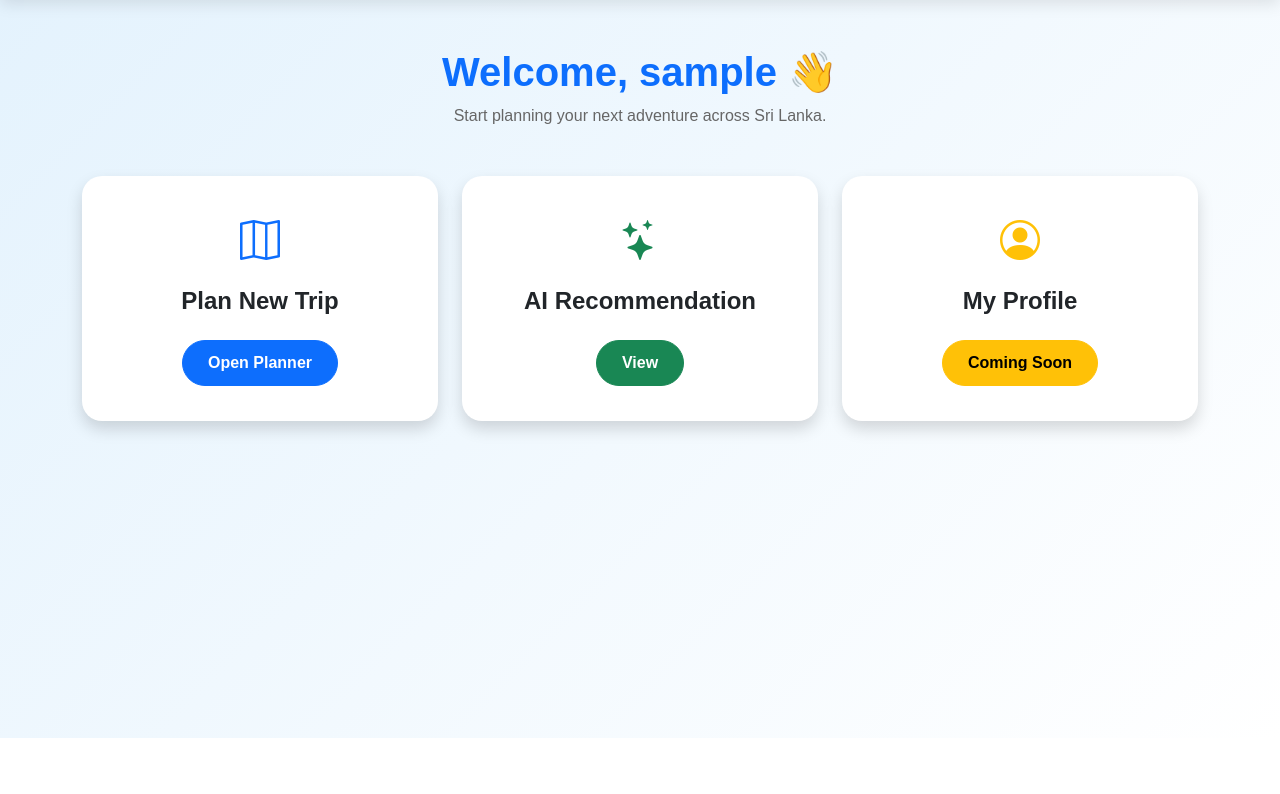
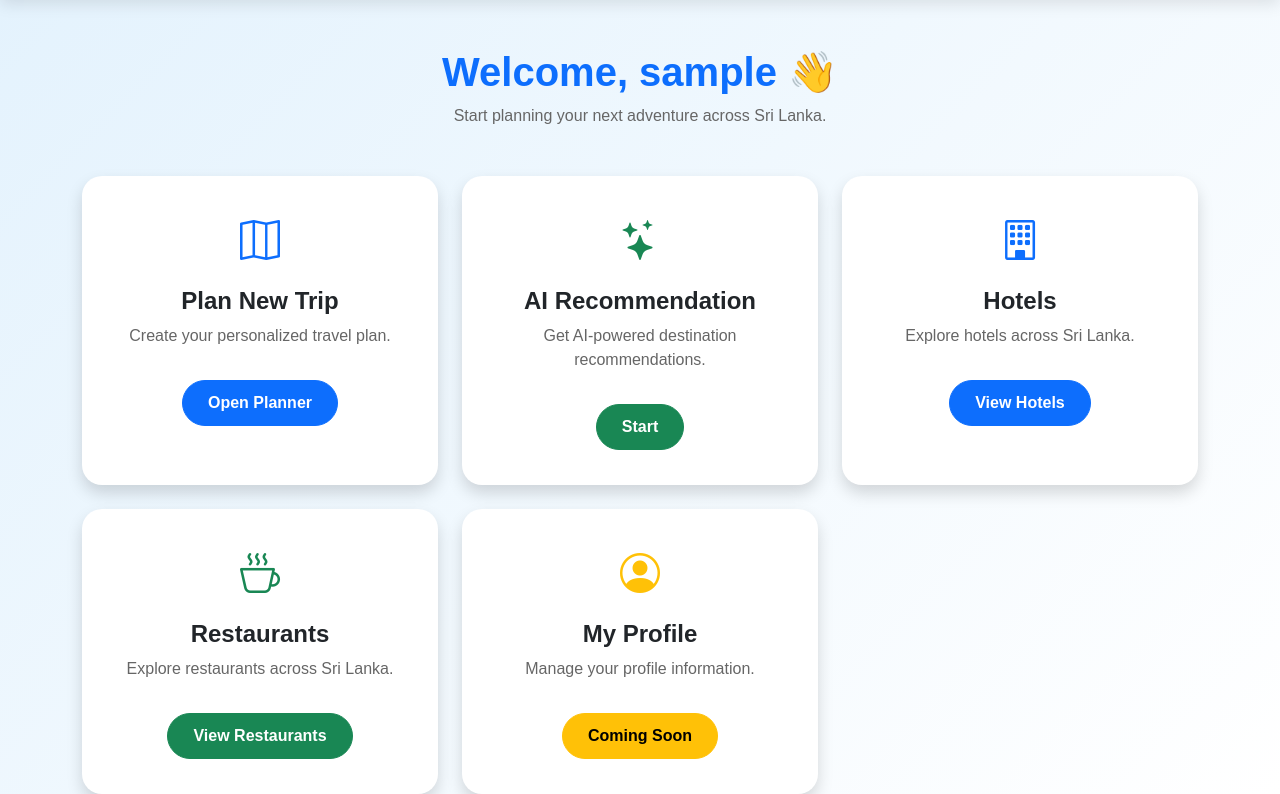
Before and after one commit to kannansubittika-sudo/AI-Tour-Sri-Lanka, a Flask app: page /dashboard in a window 1280 px wide. Shown: the part 62-856 px from the top of the page. Before the commit the page ends 800 px from the top, so only its background shows below. Run offline with Flask 3, Linux system fonts and the light colour scheme; the visitor is signed in with stand-in values (Sample User, id 1); parts of the project's set-up code (start-up, migrations or seed data) failed here and were passed over; some libraries are stand-ins or nearby versions.

Commit message:
Update dashboard navigation and travel features

```diff
--- a/app.py
+++ b/app.py
@@ -255,7 +255,10 @@ def recommend():
         "Panama Beach": "panama_beach.jpg",
         "Sinharaja Forest": "sinharaja_forest.jpg",
         "Thiruketheeswaram Temple": "thiruketheeswaram_temple.jpg",
-        "Lankathilaka_temple": "lankathilaka_temple.jpg"
+        "Lankathilaka_temple": "lankathilaka_temple.jpg",
+        "Iranamadu Tank": "iranamadu_tank.jpg",
+       "Haputale": "haputale.jpeg",
+       "Gangaramaya Temple": "gangaramaya_temple.jpeg"
     }
 
     image_name = image_map.get(predicted_place, "default.jpg")
--- a/templates/dashboard.html
+++ b/templates/dashboard.html
@@ -4,15 +4,17 @@
 <head>
     <meta charset="UTF-8">
     <meta name="viewport" content="width=device-width, initial-scale=1.0">
+
     <title>Dashboard | AI Tour Sri Lanka</title>
 
-    <link href="https://cdn.jsdelivr.net/npm/bootstrap@5.3.7/dist/css/bootstrap.min.css" rel="stylesheet">
+    <link href="https://cdn.jsdelivr.net/npm/bootstrap@5.3.7/dist/css/bootstrap.min.css"
+          rel="stylesheet">
 
     <link rel="stylesheet"
-        href="https://cdn.jsdelivr.net/npm/bootstrap-icons@1.13.1/font/bootstrap-icons.min.css">
+          href="https://cdn.jsdelivr.net/npm/bootstrap-icons@1.13.1/font/bootstrap-icons.min.css">
 
     <link rel="stylesheet"
-        href="{{ url_for('static', filename='css/dashboard.css') }}">
+          href="{{ url_for('static', filename='css/dashboard.css') }}">
 </head>
 
 <body>
@@ -32,6 +34,7 @@
     </div>
 </nav>
 
+
 <div class="container mt-5">
 
     <div class="text-center mb-5">
@@ -44,20 +47,29 @@
 
     </div>
 
+
     <div class="row g-4">
+
 
         <!-- Plan New Trip -->
         <div class="col-md-4">
 
-            <div class="card shadow">
+            <div class="card shadow h-100">
 
                 <div class="card-body text-center">
 
                     <i class="bi bi-map fs-1 text-primary"></i>
 
-                    <h4 class="mt-3">Plan New Trip</h4>
+                    <h4 class="mt-3">
+                        Plan New Trip
+                    </h4>
 
-                    <a href="/planner" class="btn btn-primary mt-3">
+                    <p>
+                        Create your personalized travel plan.
+                    </p>
+
+                    <a href="/planner"
+                       class="btn btn-primary mt-3">
                         Open Planner
                     </a>
 
@@ -67,10 +79,11 @@
 
         </div>
 
+
         <!-- AI Recommendation -->
         <div class="col-md-4">
 
-            <div class="card shadow">
+            <div class="card shadow h-100">
 
                 <div class="card-body text-center">
 
@@ -80,8 +93,14 @@
                         AI Recommendation
                     </h4>
 
-                    <a href="/recommend" class="btn btn-success mt-3">
-                        View
+                    <p>
+                        Get AI-powered destination recommendations.
+                    </p>
+
+                    <!-- IMPORTANT: /recommend is POST only -->
+                    <a href="/planner"
+                       class="btn btn-success mt-3">
+                        Start
                     </a>
 
                 </div>
@@ -90,10 +109,68 @@
 
         </div>
 
+
+        <!-- Hotels -->
+        <div class="col-md-4">
+
+            <div class="card shadow h-100">
+
+                <div class="card-body text-center">
+
+                    <i class="bi bi-building fs-1 text-primary"></i>
+
+                    <h4 class="mt-3">
+                        Hotels
+                    </h4>
+
+                    <p>
+                        Explore hotels across Sri Lanka.
+                    </p>
+
+                    <a href="/hotels"
+                       class="btn btn-primary mt-3">
+                        View Hotels
+                    </a>
+
+                </div>
+
+            </div>
+
+        </div>
+
+        <!-- Restaurants -->
+<div class="col-md-4">
+
+    <div class="card shadow h-100">
+
+        <div class="card-body text-center">
+
+            <i class="bi bi-cup-hot fs-1 text-success"></i>
+
+            <h4 class="mt-3">
+                Restaurants
+            </h4>
+
+            <p>
+                Explore restaurants across Sri Lanka.
+            </p>
+
+            <a href="/restaurants"
+               class="btn btn-success mt-3">
+                View Restaurants
+            </a>
+
+        </div>
+
+    </div>
+
+</div>
+
+
         <!-- My Profile -->
         <div class="col-md-4">
 
-            <div class="card shadow">
+            <div class="card shadow h-100">
 
                 <div class="card-body text-center">
 
@@ -102,6 +179,10 @@
                     <h4 class="mt-3">
                         My Profile
                     </h4>
+
+                    <p>
+                        Manage your profile information.
+                    </p>
 
                     <button class="btn btn-warning mt-3">
                         Coming Soon
@@ -113,11 +194,14 @@
 
         </div>
 
+
     </div>
 
 </div>
 
-<script src="https://cdn.jsdelivr.net/npm/bootstrap@5.3.7/dist/js/bootstrap.bundle.min.js"></script>
+
+<script src="https://cdn.jsdelivr.net/npm/bootstrap@5.3.7/dist/js/bootstrap.bundle.min.js">
+</script>
 
 </body>
 
```
Also changed, not shown: templates/index.html (+15 -4 lines), SriLanka_Tourism_Dataset.csv, static/images/gangaramaya_temple.jpeg (added), static/images/haputale.jpeg (added).
